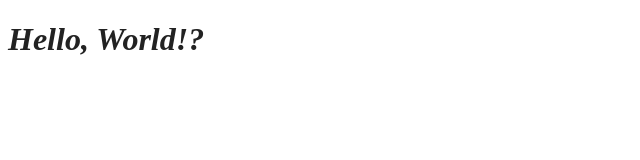
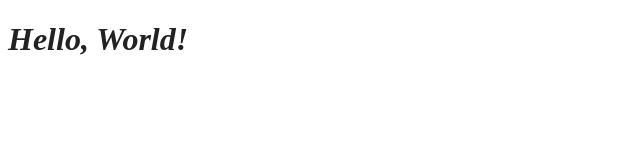
Before and after one commit to cameronwp/react-typescript-sass-docker-starter, a React app: page / in a window 1280 px wide. Shown: the top 160 px of the page, without its empty margins (0-640 px from the left). Built offline with nearby package versions, Linux system fonts and the light colour scheme.

Commit message:
adds working and kinda useful tests

```diff
--- a/src/app/views/main-container.tsx
+++ b/src/app/views/main-container.tsx
@@ -5,6 +5,6 @@ export interface MainProps { to: string }
 
 export class Main extends React.Component<MainProps, undefined> {
   render() {
-    return <h1 className="main">Hello, {this.props.to}!?</h1>;
+    return <h1 className="main">Hello, {this.props.to}!</h1>;
   }
 }
```
Also changed, not shown: 1 other file (tests, documents, lock files or other folders).
